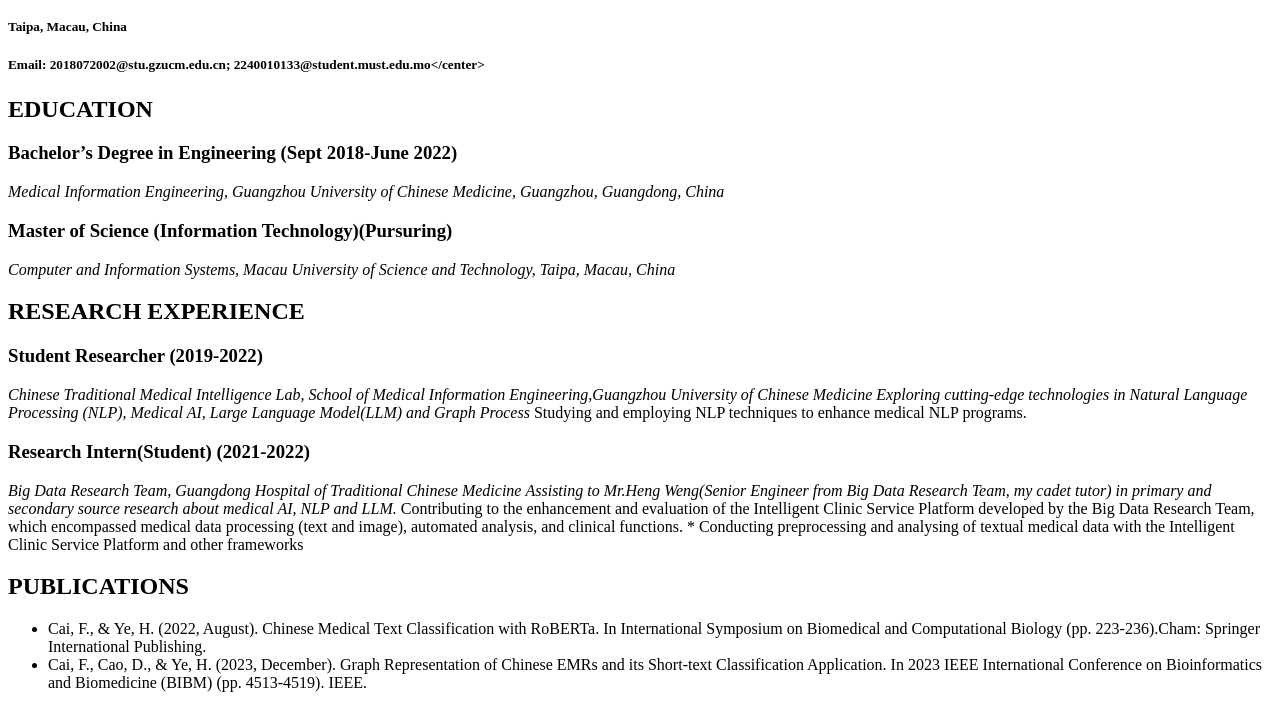
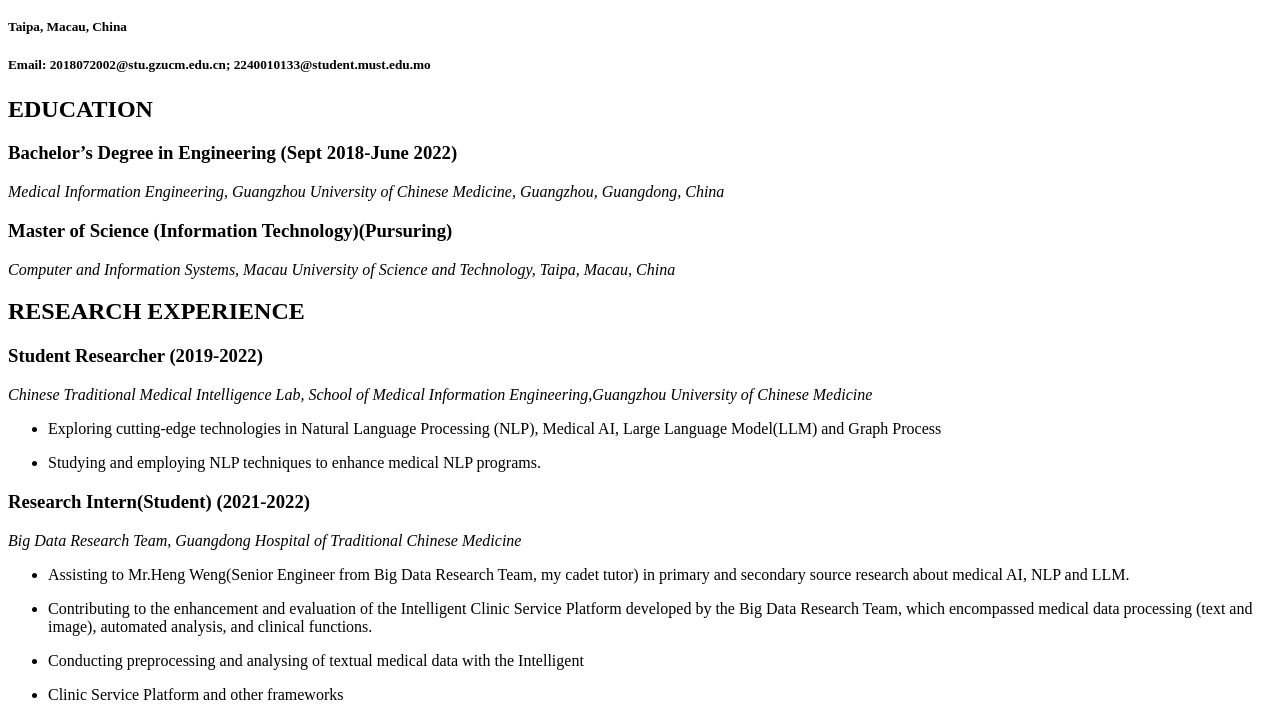
Before and after one commit to PathFinderGit/pathfindergit.github.io, a plain HTML site: page index.html in a window 1280 px wide. Shown: the part 48-757 px from the top of the page. Drawn offline with Linux system fonts and the light colour scheme.

Commit message:
Update index.html
Update some formation problems

```diff
--- a/index.html
+++ b/index.html
@@ -1,8 +1,8 @@
-<h1 aligh = 'center'> Welcome to Fung-kyun Choi (Feng-quan Cai)&#39;s Resume</h1>
-
-<h5 aligh = 'center'> Taipa, Macau, China</h5>
-
-<h5 aligh = 'center'> Email: 2018072002@stu.gzucm.edu.cn; 2240010133@student.must.edu.mo&lt;/center&gt;</h5>
+<body>
+<h1 aligh = "center"> Welcome to Fung-kyun Choi (Feng-quan Cai)&#39;s Resume</h1>
+<h5 aligh = "center"> Taipa, Macau, China</h5>
+<h5 aligh = "center"> Email: 2018072002@stu.gzucm.edu.cn; 2240010133@student.must.edu.mo</h5>
+</body>
 
 <h2>EDUCATION</h2>
 
@@ -19,16 +19,16 @@
 <h3>Student Researcher (2019-2022)</h3>
 
 <p><em>Chinese Traditional Medical Intelligence Lab, School of Medical Information Engineering,Guangzhou University of Chinese Medicine</em>
-<em> Exploring cutting-edge technologies in Natural Language Processing (NLP), Medical AI, Large Language Model(LLM) and Graph Process
-</em> Studying and employing NLP techniques to enhance medical NLP programs.</p>
+<ul><li>Exploring cutting-edge technologies in Natural Language Processing (NLP), Medical AI, Large Language Model(LLM) and Graph Process</li></ul>
+<ul><li>Studying and employing NLP techniques to enhance medical NLP programs.</li></ul>
 
 <h3>Research Intern(Student) (2021-2022)</h3>
 
 <p><em>Big Data Research Team, Guangdong Hospital of Traditional Chinese Medicine</em>
-<em> Assisting to Mr.Heng Weng(Senior Engineer from Big Data Research Team, my cadet tutor) in primary and secondary source research about medical AI, NLP and LLM.
-</em> Contributing to the enhancement and evaluation of the Intelligent Clinic Service Platform developed by the Big Data Research Team, which encompassed medical data processing (text and image), automated analysis, and clinical functions.
-* Conducting preprocessing and analysing of textual medical data with the Intelligent
-Clinic Service Platform and other frameworks</p>
+<ul><li>Assisting to Mr.Heng Weng(Senior Engineer from Big Data Research Team, my cadet tutor) in primary and secondary source research about medical AI, NLP and LLM.</li></ul>
+<ul><li>Contributing to the enhancement and evaluation of the Intelligent Clinic Service Platform developed by the Big Data Research Team, which encompassed medical data processing (text and image), automated analysis, and clinical functions.</li></ul>
+<ul><li>Conducting preprocessing and analysing of textual medical data with the Intelligent</li></ul>
+<ul><li>Clinic Service Platform and other frameworks</li></ul>
 
 <h2>PUBLICATIONS</h2>
 
```
